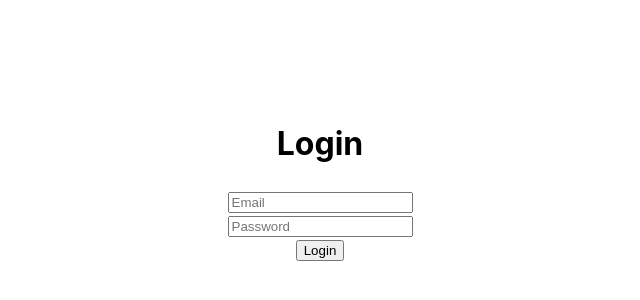
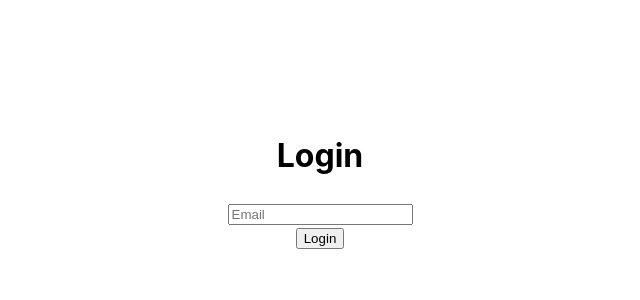
Before and after one commit to Davfernandezz/Credentials-React, a React (Vite) app: page / in a window 1280 px wide. Shown: the part 220-520 px from the top of the page, without its empty margins (320-960 px from the left). Built offline with nearby package versions, Linux system fonts and the light colour scheme.

Commit message:
feat: CInput component created

```diff
--- a/src/App.jsx
+++ b/src/App.jsx
@@ -1,10 +1,12 @@
 import './App.css'
+import { CInput } from './components/CInput/CInput'
 import { Login } from './components/Login/Login'
 
 function App() {
   return (
     <>
       <Login />
+
     </>
   )
 }
--- a/src/components/CInput/CInput.jsx
+++ b/src/components/CInput/CInput.jsx
@@ -1,7 +1,9 @@
 import React from 'react'
 
-export const CInput = () => {
-  return (
-    <div>CInput</div>
-  )
+export const CInput = ({ type='text', name="", placeholder="" , emitFunction}) => {
+    return (
+        <>
+            <input type={type} name={name} placeholder={placeholder} onChange={emitFunction}/>
+        </>
+    )
 }
--- a/src/components/Login/Login.jsx
+++ b/src/components/Login/Login.jsx
@@ -1,4 +1,5 @@
 import React, { useState } from 'react'
+import { CInput } from '../CInput/CInput';
 
 export const Login = () => {
     const [credentials, setCredentials] = useState(
@@ -53,12 +54,13 @@ export const Login = () => {
         <>
             <h1>Login</h1>
             <div>
-            {/* <label htmlFor="email">Email: </label> */}
+                {/* <label htmlFor="email">Email: </label>
                 <input type="email" name="email" placeholder='Email' onChange={handleChange} />
             </div>
             <div>
                 {/* <label htmlFor="password">Password: </label> */}
-            <input type="password" name="password" placeholder='Password' onChange={handleChange} />
+                {/* <input type="password" name="password" placeholder='Password' onChange={handleChange} /> */}
+                <CInput type="email" name="email" placeholder="Email" emitFunction={handleChange}/>
             </div>
             <div>
                 <input type="button" value="Login" onClick={login} />
```
Lines whose indentation alone changed are shown as unchanged.
